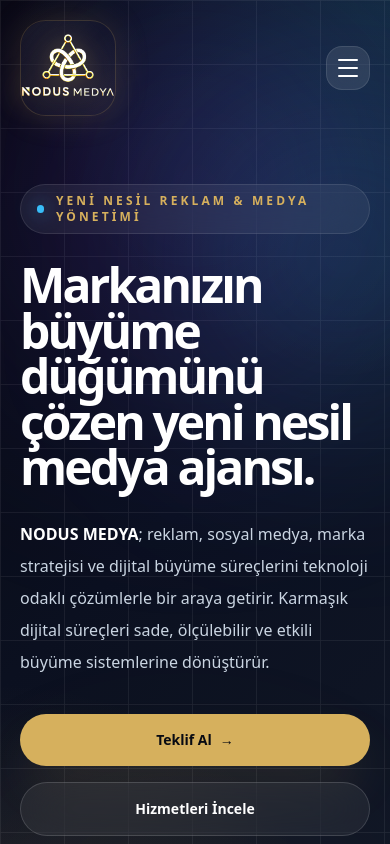
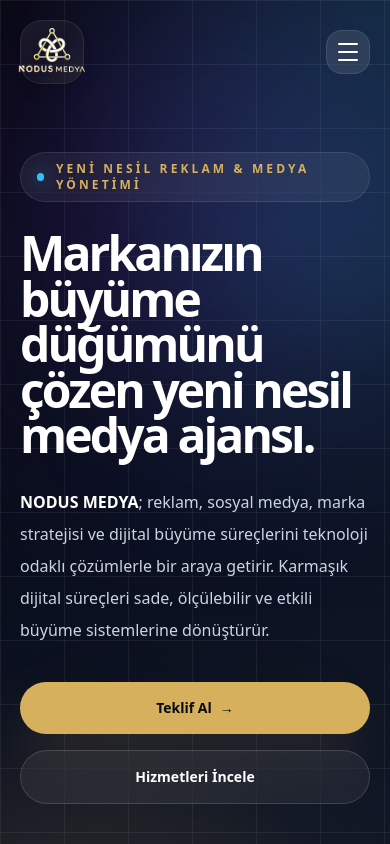
Before and after one commit to yasinkilic09/nodus-medya-site, a Next.js app: page / in a window 390 px wide. Shown: the top 844 px of the page. Built offline with nearby package versions, Linux system fonts and the light colour scheme.

Commit message:
Improve NODUS MEDYA mobile header logo

```diff
--- a/app/page.tsx
+++ b/app/page.tsx
@@ -173,15 +173,15 @@ export default function NodusMedyaHomePage() {
 
         <header className="relative z-20 mx-auto flex w-full max-w-7xl items-center justify-between px-5 py-5 sm:px-8 lg:px-10">
         <a href="#" className="group flex items-center" aria-label="NODUS MEDYA ana sayfa">
-  <div className="relative flex h-24 w-24 shrink-0 items-center justify-center overflow-visible rounded-[1.6rem] border border-[#D6B05D]/20 bg-white/[0.025] p-1.5 shadow-[0_0_35px_rgba(214,176,93,0.16)] backdrop-blur-2xl transition duration-300 group-hover:border-[#D6B05D]/40 group-hover:bg-white/[0.045] group-hover:shadow-[0_0_45px_rgba(214,176,93,0.24)]">
-    <div className="absolute inset-0 rounded-[1.6rem] bg-gradient-to-br from-white/[0.04] via-transparent to-[#D6B05D]/[0.04]" />
+  <div className="relative flex h-16 w-16 shrink-0 items-center justify-center overflow-visible rounded-[1.35rem] border border-white/10 bg-white/[0.03] p-1 shadow-lg backdrop-blur-2xl transition duration-300 group-hover:border-[#D6B05D]/40 group-hover:bg-white/[0.05] sm:h-20 sm:w-20 sm:rounded-[1.5rem] lg:h-24 lg:w-24 lg:rounded-[1.6rem]">
+    <div className="absolute inset-0 rounded-[inherit] bg-gradient-to-br from-white/[0.04] via-transparent to-[#D6B05D]/[0.06]" />
 
     <Image
       src="/nodus-logo-1.png"
       alt="NODUS MEDYA Logo"
       width={180}
       height={180}
-      className="relative z-10 h-full w-full scale-[1.18] object-contain brightness-[1.55] contrast-[1.25] saturate-[1.12] drop-shadow-[0_0_12px_rgba(214,176,93,0.55)]"
+      className="relative z-10 h-full w-full scale-[1.28] object-contain brightness-[1.45] contrast-[1.2] saturate-[1.08] sm:scale-[1.22] lg:scale-[1.16]"
       priority
     />
   </div>
```
